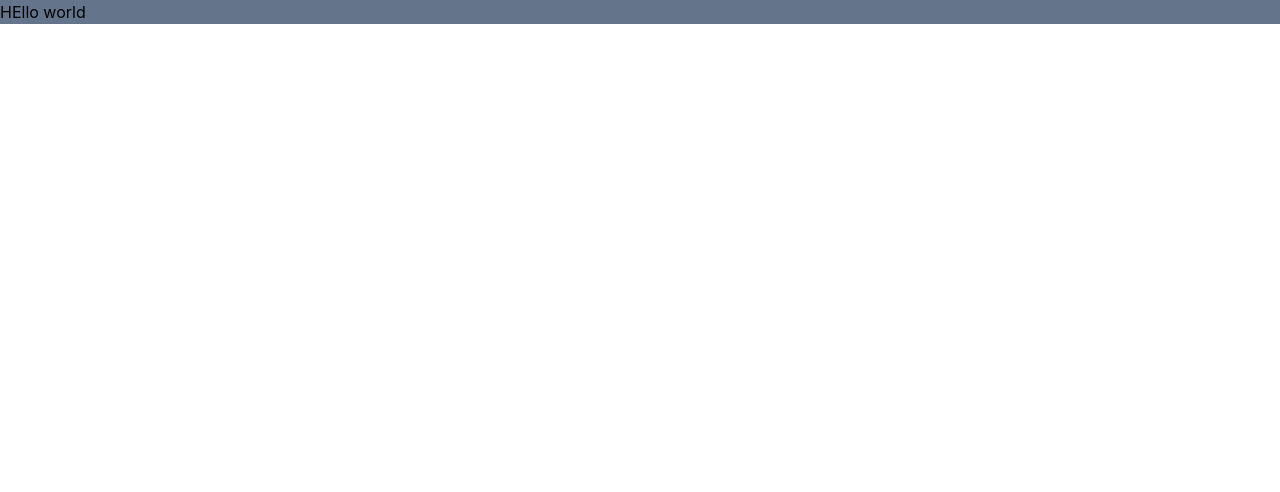
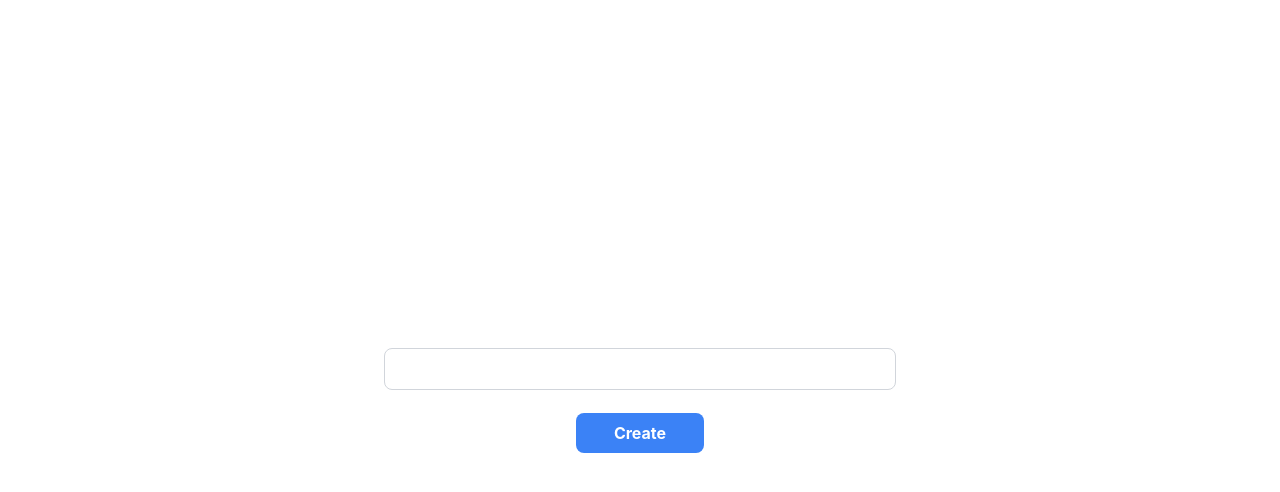
Before and after one commit to Tudor73/polls-app, a Next.js app: page / in a window 1280 px wide. Shown: the top 492 px of the page. Built offline with nearby package versions, Linux system fonts and the light colour scheme.

Commit message:
basic api routes and question input

```diff
--- a/src/pages/api/question.ts
+++ b/src/pages/api/question.ts
@@ -5,6 +5,8 @@ import type { NextApiRequest, NextApiResponse } from 'next'
 const prisma = new PrismaClient()
 
 export default async function question(req: NextApiRequest, res: NextApiResponse<any>) {
+    if (req.method === 'POST') {
+        console.log(req.body)
         await prisma.question.create({
             data: {
                 description: "What is the meaning of life?",
@@ -12,3 +14,8 @@ export default async function question(req: NextApiRequest, res: NextApiResponse
         })
         res.status(200).json({ message: 'Question created!' })
     }
+    else {
+        const questions = await prisma.question.findMany()
+        res.status(200).json(questions)
+    }
+}
--- a/src/pages/index.tsx
+++ b/src/pages/index.tsx
@@ -1,9 +1,29 @@
-import type { NextPage } from 'next'
+import type { NextPage } from "next";
+import { useRef, useState } from "react";
 
 const Home: NextPage = () => {
+  const question = useRef<HTMLInputElement>(null);
   return (
-    <div className="bg-slate-500">HEllo world</div>
-  )
-}
+    <div className="min-h-screen flex items-center justify-center">
+      <div className="flex flex-col items-center w-1/2 justify-around h-32">
+        <input
+          className="bg-white focus:outline-none border border-gray-300 rounded-lg py-2 px-4 block w-full appearance-none leading-normal max-w-lg"
+          ref={question}
+        />
+        <button
+          className="bg-blue-500 hover:bg-blue-700 text-white font-bold py-2 px-4 rounded-lg w-32"
+          onClick={(e) => {
+            if (!question.current || question.current.value == "") return;
 
-export default Home
+            console.log(question.current.value);
+            question.current.value = "";
+          }}
+        >
+          Create
+        </button>
+      </div>
+    </div>
+  );
+};
+
+export default Home;
```
Lines whose indentation alone changed are shown as unchanged.
